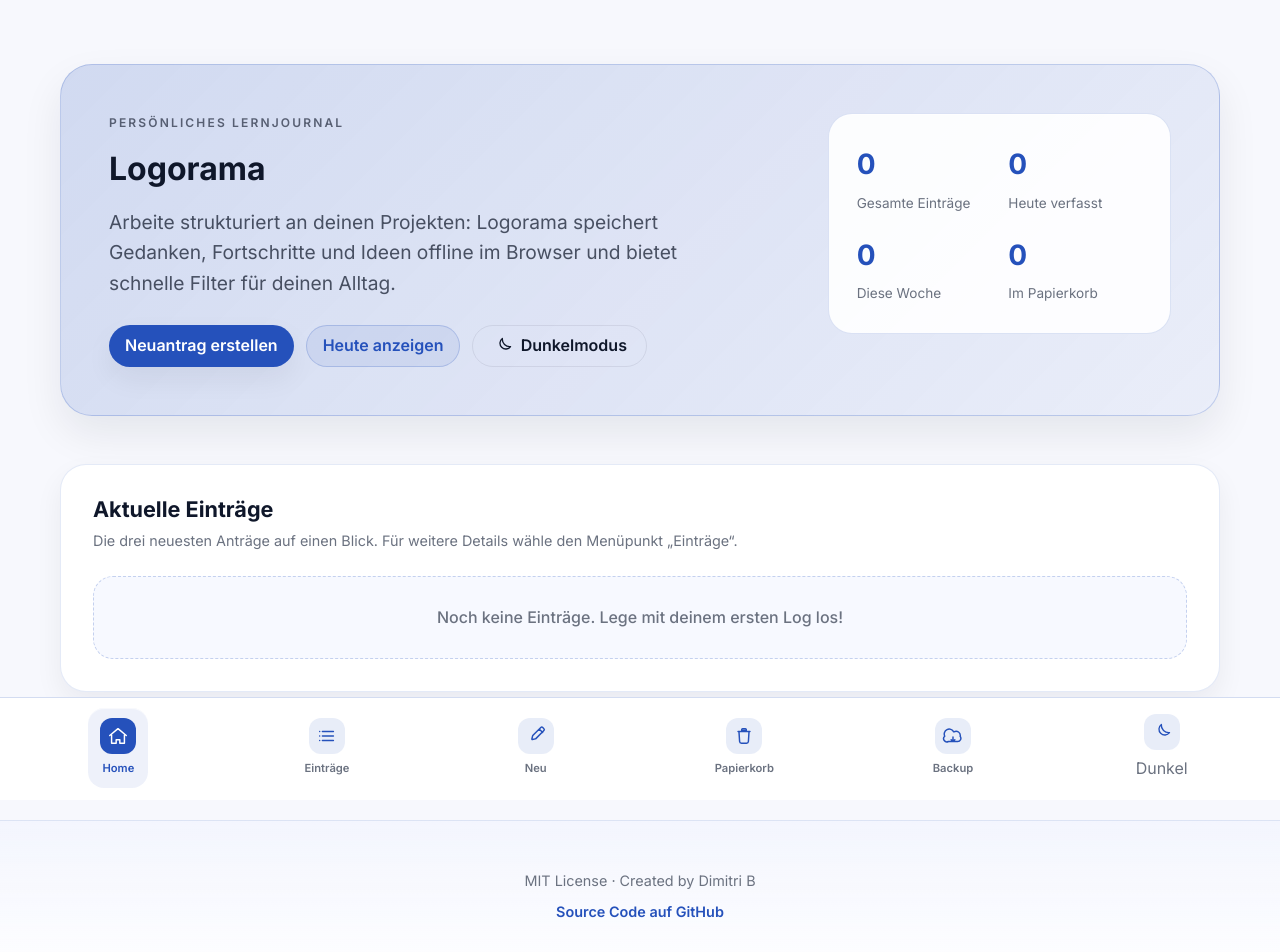
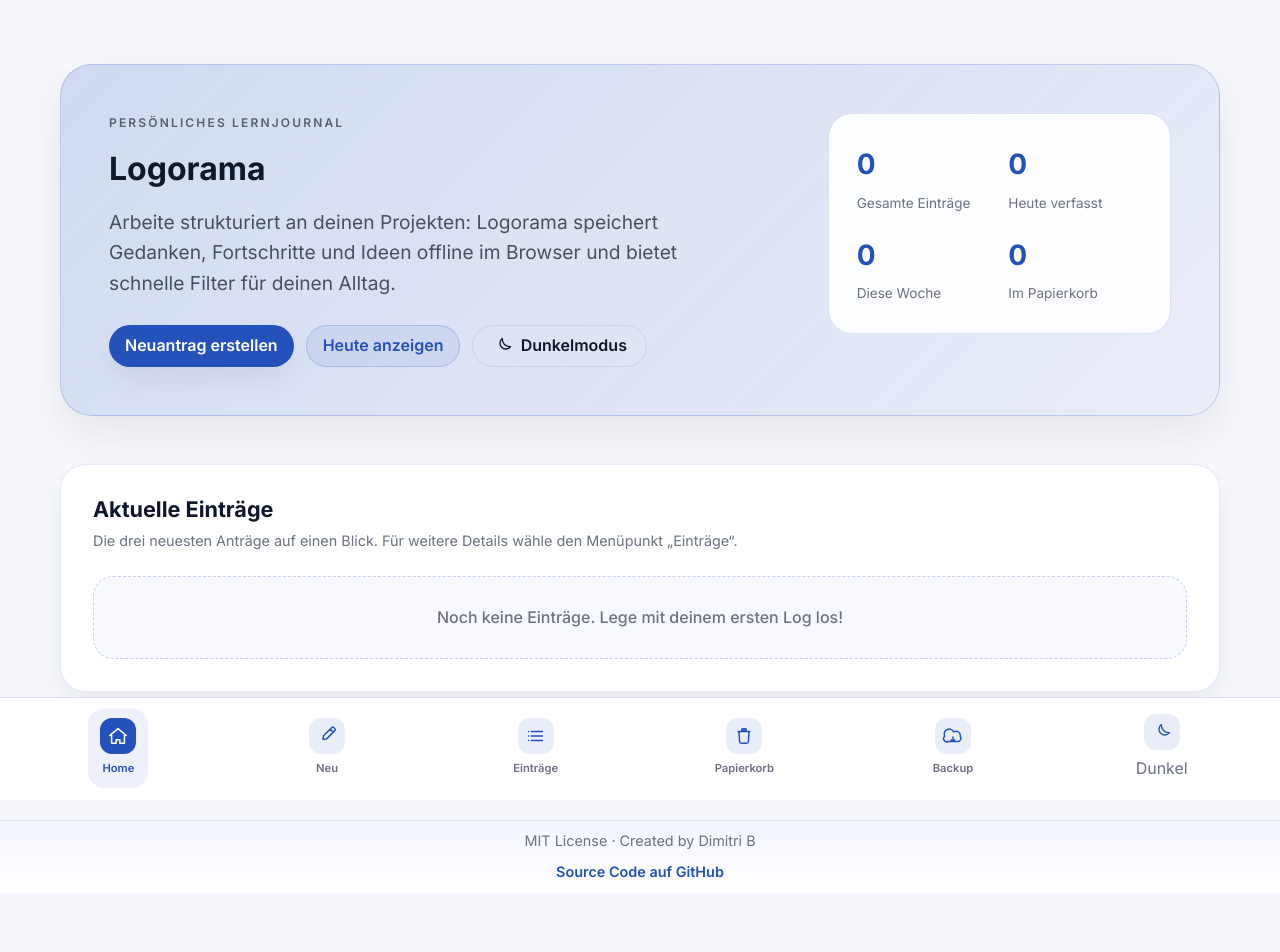
Before and after one commit to Web-Developer-DB/Logorama, a React (Vite) app: page /home in a window 1280 px wide. Shown: the top 952 px of the page. Built offline with nearby package versions, Linux system fonts and the light colour scheme.

Commit message:
chore: adjust nav order and footer spacing

```diff
--- a/src/components/MobileNav.jsx
+++ b/src/components/MobileNav.jsx
@@ -80,18 +80,18 @@ const MobileNav = ({ stats, theme, onToggleTheme }) => {
         end: true
       },
       {
+        key: "new-entry",
+        label: "Neu",
+        to: "/new",
+        icon: <PencilIcon />,
+        end: true
+      },
+      {
         key: "entries",
         label: "Einträge",
         to: "/entries",
         icon: <ListIcon />,
         badge: totalEntries > 0 ? totalEntries : null,
-        end: true
-      },
-      {
-        key: "new-entry",
-        label: "Neu",
-        to: "/new",
-        icon: <PencilIcon />,
         end: true
       },
       {
--- a/src/styles.css
+++ b/src/styles.css
@@ -642,7 +642,7 @@ main.app-shell {
 }
 
 .app-footer {
-  padding: 48px 0 64px;
+  padding: 8px 0 10px;
   background: var(--color-footer-bg);
   border-top: 1px solid var(--color-footer-border);
 }
```
